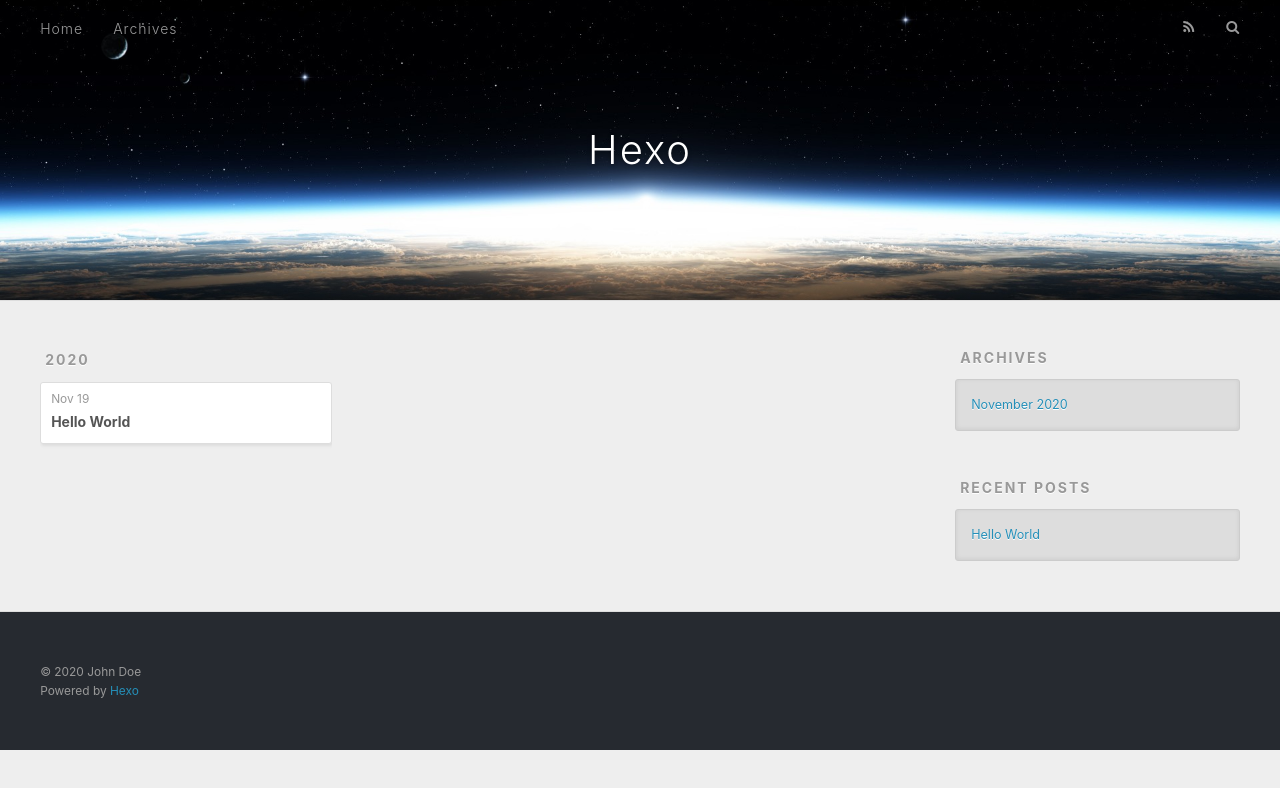
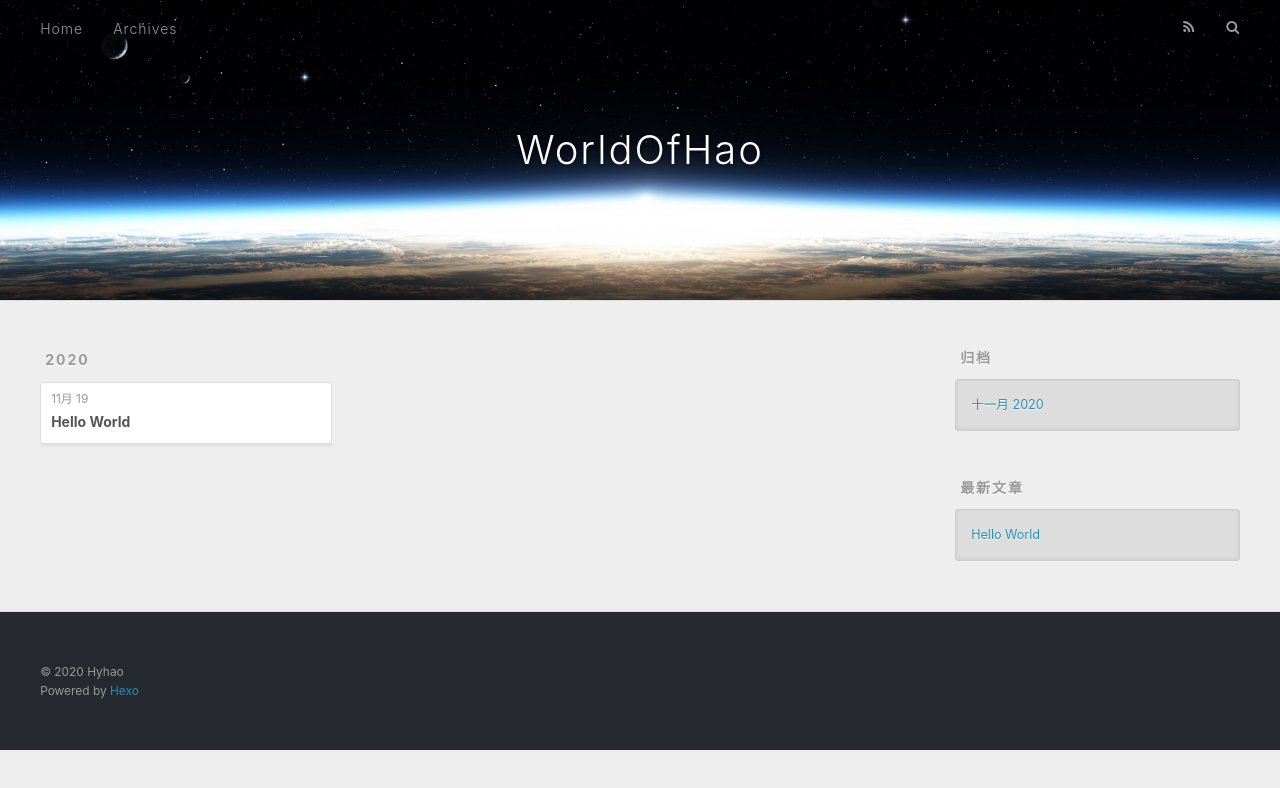
Before and after one commit to sdifv/sdifv.github.io, a plain HTML site: page archives/2020/11/index.html in a window 1280 px wide. Drawn offline with nearby package versions, Linux system fonts and the light colour scheme.

Commit message:
Site updated: 2020-11-19 13:37:15

```diff
--- a/archives/2020/11/index.html
+++ b/archives/2020/11/index.html
@@ -5,17 +5,19 @@
 
 
 
-  <title>Archives: 2020/11 | Hexo</title>
+  <title>归档: 2020/11 | WorldOfHao</title>
   <meta name="viewport" content="width=device-width, initial-scale=1, maximum-scale=1">
-  <meta property="og:type" content="website">
-<meta property="og:title" content="Hexo">
+  <meta name="description" content="不断学习，持续输出，方能有所沉淀">
+<meta property="og:type" content="website">
+<meta property="og:title" content="WorldOfHao">
 <meta property="og:url" content="http://example.com/archives/2020/11/index.html">
-<meta property="og:site_name" content="Hexo">
-<meta property="og:locale" content="en_US">
-<meta property="article:author" content="John Doe">
+<meta property="og:site_name" content="WorldOfHao">
+<meta property="og:description" content="不断学习，持续输出，方能有所沉淀">
+<meta property="og:locale" content="zh_CN">
+<meta property="article:author" content="Hyhao">
 <meta name="twitter:card" content="summary">
 
-    <link rel="alternate" href="/atom.xml" title="Hexo" type="application/atom+xml">
+    <link rel="alternate" href="/atom.xml" title="WorldOfHao" type="application/atom+xml">
 
 
     <link rel="icon" href="/favicon.png">
@@ -36,7 +38,7 @@
   <div id="header-outer" class="outer">
     <div id="header-title" class="inner">
       <h1 id="logo-wrap">
-        <a href="/" id="logo">Hexo</a>
+        <a href="/" id="logo">WorldOfHao</a>
       </h1>
 
     </div>
@@ -53,7 +55,7 @@
 
           <a id="nav-rss-link" class="nav-icon" href="/atom.xml" title="RSS Feed"></a>
 
-        <a id="nav-search-btn" class="nav-icon" title="Search"></a>
+        <a id="nav-search-btn" class="nav-icon" title="搜索"></a>
       </nav>
       <div id="search-form-wrap">
         <form action="//google.com/search" method="get" accept-charset="UTF-8" class="search-form"><input type="search" name="q" class="search-form-input" placeholder="Search"><button type="submit" class="search-form-submit">&#xF002;</button><input type="hidden" name="sitesearch" value="http://example.com"></form>
@@ -79,7 +81,7 @@
   <div class="archive-article-inner">
     <header class="archive-article-header">
       <a href="/2020/11/19/hello-world/" class="archive-article-date">
-  <time datetime="2020-11-19T04:45:58.880Z" itemprop="datePublished">Nov 19</time>
+  <time datetime="2020-11-19T04:45:58.880Z" itemprop="datePublished">11月 19</time>
 </a>
 
 
@@ -111,9 +113,9 @@
 
 
   <div class="widget-wrap">
-    <h3 class="widget-title">Archives</h3>
+    <h3 class="widget-title">归档</h3>
     <div class="widget">
-      <ul class="archive-list"><li class="archive-list-item"><a class="archive-list-link" href="/archives/2020/11/">November 2020</a></li></ul>
+      <ul class="archive-list"><li class="archive-list-item"><a class="archive-list-link" href="/archives/2020/11/">十一月 2020</a></li></ul>
     </div>
   </div>
 
@@ -121,7 +123,7 @@
 
 
   <div class="widget-wrap">
-    <h3 class="widget-title">Recent Posts</h3>
+    <h3 class="widget-title">最新文章</h3>
     <div class="widget">
       <ul>
 
@@ -141,7 +143,7 @@
 
   <div class="outer">
     <div id="footer-info" class="inner">
-      &copy; 2020 John Doe<br>
+      &copy; 2020 Hyhao<br>
       Powered by <a href="http://hexo.io/" target="_blank">Hexo</a>
     </div>
   </div>
```
Also changed, not shown: 2020/11/19/hello-world/index.html (+12 -12 lines), archives/2020/index.html (+16 -14 lines), archives/index.html (+16 -14 lines), index.html (+16 -14 lines).
